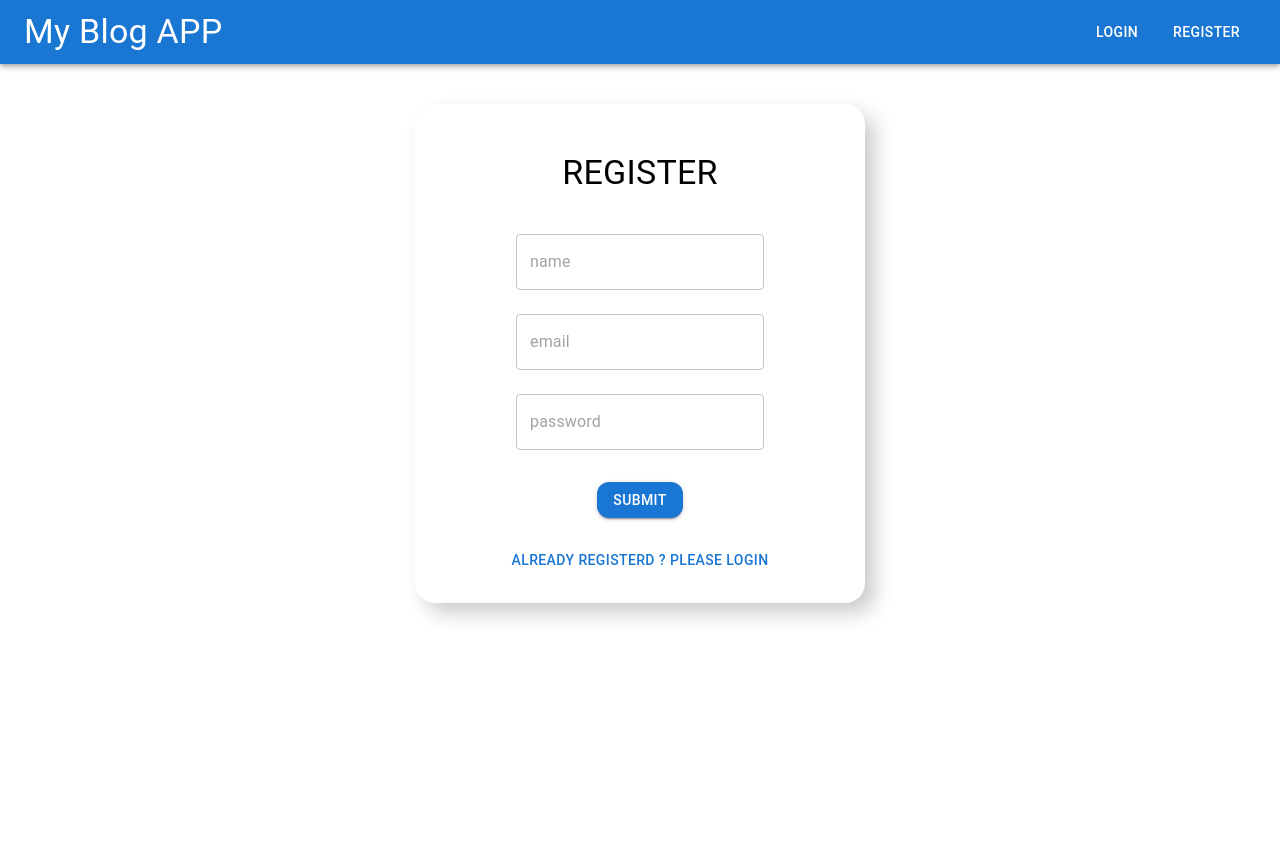
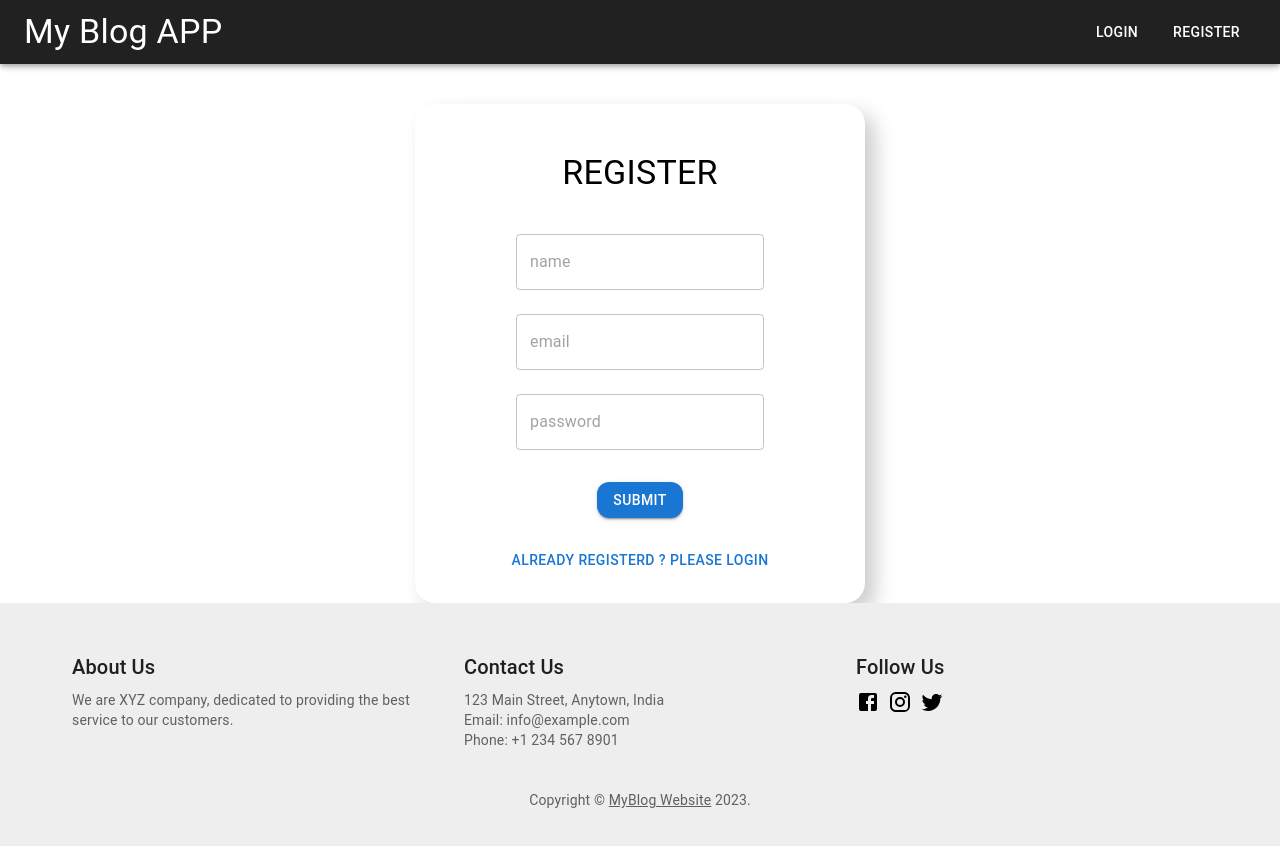
Before and after one commit to jisnakm/frontend-blog, a React (Create React App) app: page /register in a window 1280 px wide. Shown: the top 846 px of the page. Before the commit the page ends 800 px from the top, so only its background shows below. Built offline with nearby package versions, Linux system fonts and the light colour scheme.

Commit message:
footer added and changed style

```diff
--- a/package.json
+++ b/package.json
@@ -15,6 +15,7 @@
     "react": "^18.2.0",
     "react-dom": "^18.2.0",
     "react-hot-toast": "^2.4.1",
+    "react-markdown": "^8.0.7",
     "react-redux": "^8.1.2",
     "react-router-dom": "^6.15.0",
     "react-scripts": "5.0.1",
--- a/src/App.js
+++ b/src/App.js
@@ -1,4 +1,5 @@
 import Header from "./components/Header";
+import Footer from "./components/Footer";
 import { Routes, Route } from "react-router-dom";
 import Blogs from "./pages/Blogs";
 import Login from "./pages/Login";
@@ -22,6 +23,7 @@
         <Route path="/login" element={<Login />} />
         <Route path="/register" element={<Register />} />
       </Routes>
+      <Footer/>
     </>
   );
 }
--- a/src/components/BlogCard.jsx
+++ b/src/components/BlogCard.jsx
@@ -11,6 +11,7 @@
 import { Box, IconButton } from "@mui/material";
 import { useNavigate } from "react-router-dom";
 import toast from "react-hot-toast";
+import ReactMarkdown from "react-markdown";
 import axios from "axios";
 
 export default function BlogCard({
@@ -73,10 +74,10 @@
       <CardMedia component="img" height="194" image={image} alt="Paella dish" />
       <CardContent>
         <Typography variant="h6" color="text.secondary">
-          Title : {title}
+           {title}
         </Typography>
         <Typography variant="body2" color="text.secondary">
-          Description : {description}
+           <ReactMarkdown>{description}</ReactMarkdown>
         </Typography>
       </CardContent>
     </Card>
--- a/src/components/Footer.jsx
+++ b/src/components/Footer.jsx
@@ -1,33 +1,78 @@
-import React from 'react';
-import { AppBar, Toolbar, Typography, makeStyles } from '@mui/material';
+import * as React from "react";
+import Container from "@mui/material/Container";
+import Typography from "@mui/material/Typography";
+import Link from "@mui/material/Link";
+import Grid from "@mui/material/Grid";
+import { Facebook, Instagram, Twitter } from "@mui/icons-material";
+import { Box } from "@mui/material";
 
-const useStyles = makeStyles((theme) => ({
-  footer: {
-    top: 'auto',
-    bottom: 0,
-    backgroundColor: theme.palette.primary.main,
-    color: theme.palette.primary.contrastText,
-  },
-}));
-
-function Footer() {
-  const classes = useStyles();
-
+export default function Footer() {
   return (
-    <div>
-      {/* Your main content */}
-      {/* ... */}
-
-      {/* Footer */}
-      <AppBar position="fixed" className={classes.footer}>
-        <Toolbar>
-          <Typography variant="body1">
-            This is the footer content.
+    <Box
+      component="footer"
+      sx={{
+        backgroundColor: (theme) =>
+          theme.palette.mode === "light"
+            ? theme.palette.grey[200]
+            : theme.palette.grey[800],
+        p: 6,
+      }}
+    >
+      <Container maxWidth="lg">
+        <Grid container spacing={5}>
+          <Grid item xs={12} sm={4}>
+            <Typography variant="h6" color="text.primary" gutterBottom>
+              About Us
+            </Typography>
+            <Typography variant="body2" color="text.secondary">
+              We are XYZ company, dedicated to providing the best service to our
+              customers.
+            </Typography>
+          </Grid>
+          <Grid item xs={12} sm={4}>
+            <Typography variant="h6" color="text.primary" gutterBottom>
+              Contact Us
+            </Typography>
+            <Typography variant="body2" color="text.secondary">
+              123 Main Street, Anytown, India
+            </Typography>
+            <Typography variant="body2" color="text.secondary">
+              Email: info@example.com
+            </Typography>
+            <Typography variant="body2" color="text.secondary">
+              Phone: +1 234 567 8901
+            </Typography>
+          </Grid>
+          <Grid item xs={12} sm={4}>
+            <Typography variant="h6" color="text.primary" gutterBottom>
+              Follow Us
+            </Typography>
+            <Link href="https://www.facebook.com/" color="inherit">
+              <Facebook />
+            </Link>
+            <Link
+              href="https://www.instagram.com/"
+              color="inherit"
+              sx={{ pl: 1, pr: 1 }}
+            >
+              <Instagram />
+            </Link>
+            <Link href="https://www.twitter.com/" color="inherit">
+              <Twitter />
+            </Link>
+          </Grid>
+        </Grid>
+        <Box mt={5}>
+          <Typography variant="body2" color="text.secondary" align="center">
+            {"Copyright © "}
+            <Link color="inherit" href="https://your-website.com/">
+              MyBlog Website
+            </Link>{" "}
+            {new Date().getFullYear()}
+            {"."}
           </Typography>
-        </Toolbar>
-      </AppBar>
-    </div>
+        </Box>
+      </Container>
+    </Box>
   );
 }
-
-export default Footer;
--- a/src/components/Header.jsx
+++ b/src/components/Header.jsx
@@ -29,7 +29,7 @@
   return (
     <>
       <AppBar position="sticky" >
-        <Toolbar>
+        <Toolbar sx={{ backgroundColor: '#212121' }}>
           <Typography variant="h4">My Blog APP</Typography>
           {isLogin && (
             <Box display={"flex"} marginLeft="auto" marginRight={"auto"}>
--- a/src/pages/CreateBlog.jsx
+++ b/src/pages/CreateBlog.jsx
@@ -3,6 +3,7 @@
 import { useNavigate } from "react-router-dom";
 import { Box, Button, InputLabel, TextField, Typography } from "@mui/material";
 import toast from "react-hot-toast";
+
 const CreateBlog = () => {
   const id = localStorage.getItem("userId");
   const navigate = useNavigate();
```
Also changed, not shown: 1 other file (tests, documents, lock files or other folders).
